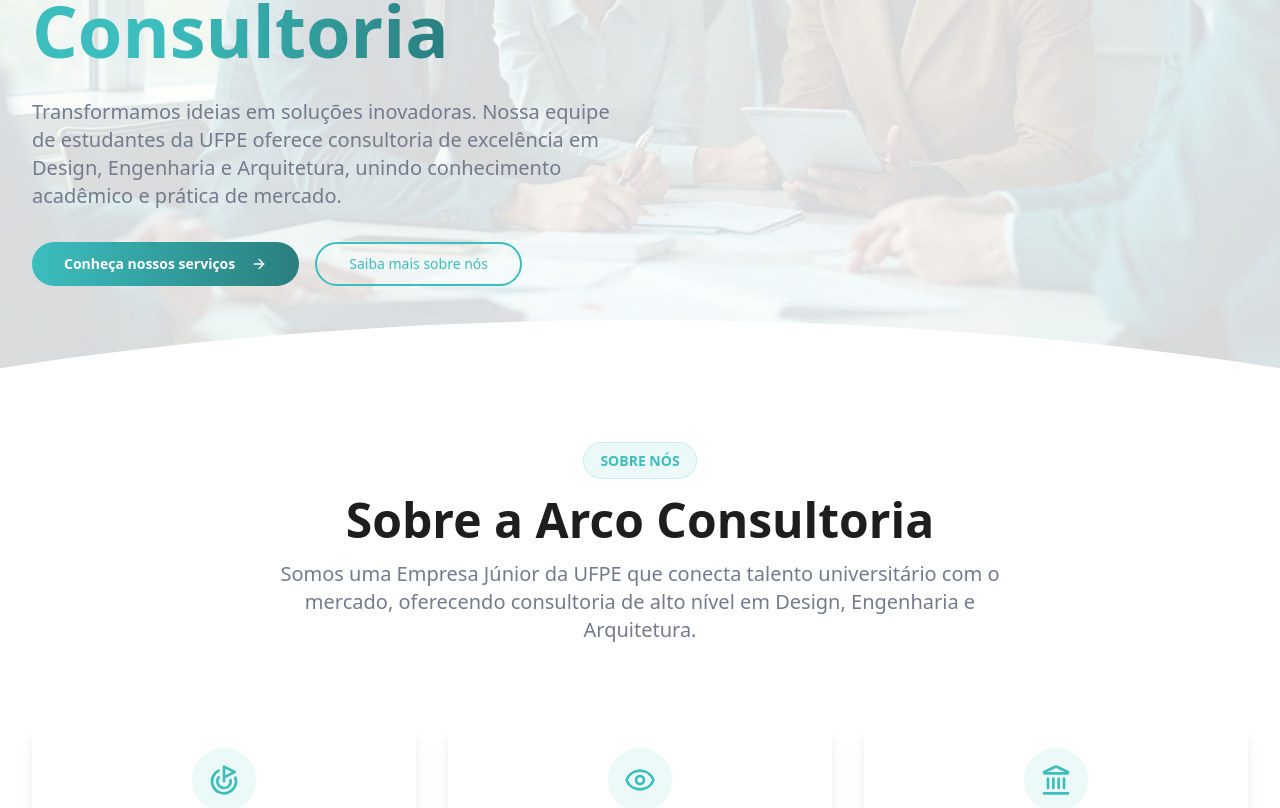
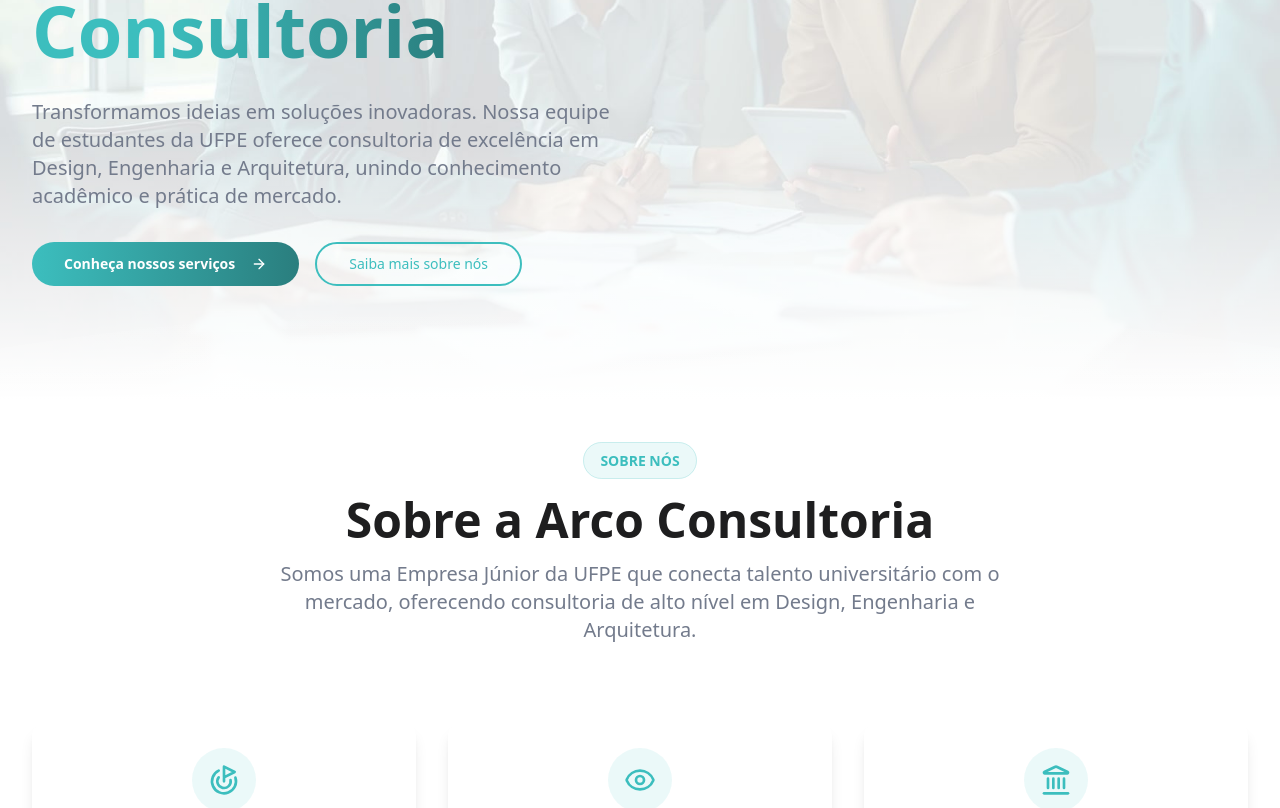
Before and after one commit to projetosseedabit/arco-site-deploy, a Next.js app: page / in a window 1280 px wide. Shown: the part 400-1208 px from the top of the page. Built offline with nearby package versions, Linux system fonts and the light colour scheme.

Commit message:
Hero-AboutUS gradient added

```diff
--- a/src/components/sections/AboutUs/index.tsx
+++ b/src/components/sections/AboutUs/index.tsx
@@ -23,7 +23,7 @@
   return (
     <section id="sobre-nos" className="relative bg-transparent -mt-20 z-10 py-20 lg:py-32">
         <div
-            className="absolute inset-x-0 top-0 h-full bg-white"
+            className="absolute inset-x-0 -top-5 h-full bg-gradient-to-t from-white from-60% to-transparent"
             style={{ clipPath: 'ellipse(150% 100% at 50% 100%)' }}
         ></div>
         <div className="container mx-auto px-4 sm:px-6 lg:px-8 relative">
--- a/src/components/sections/Hero.tsx
+++ b/src/components/sections/Hero.tsx
@@ -7,6 +7,9 @@
       id="inicio"
       className="relative min-h-screen flex items-center overflow-hidden bg-hero-pattern bg-cover bg-center"
     >
+      {/* Gradient Overlay */}
+      <div className="absolute bottom-0 left-0 w-full h-1/3 bg-gradient-to-t from-white to-transparent"></div>
+
       {/* Content */}
       <div className="container mx-auto px-4 sm:px-6 lg:px-8 relative z-10 pt-20">
         <div className="grid lg:grid-cols-2 gap-12 items-center">
```
